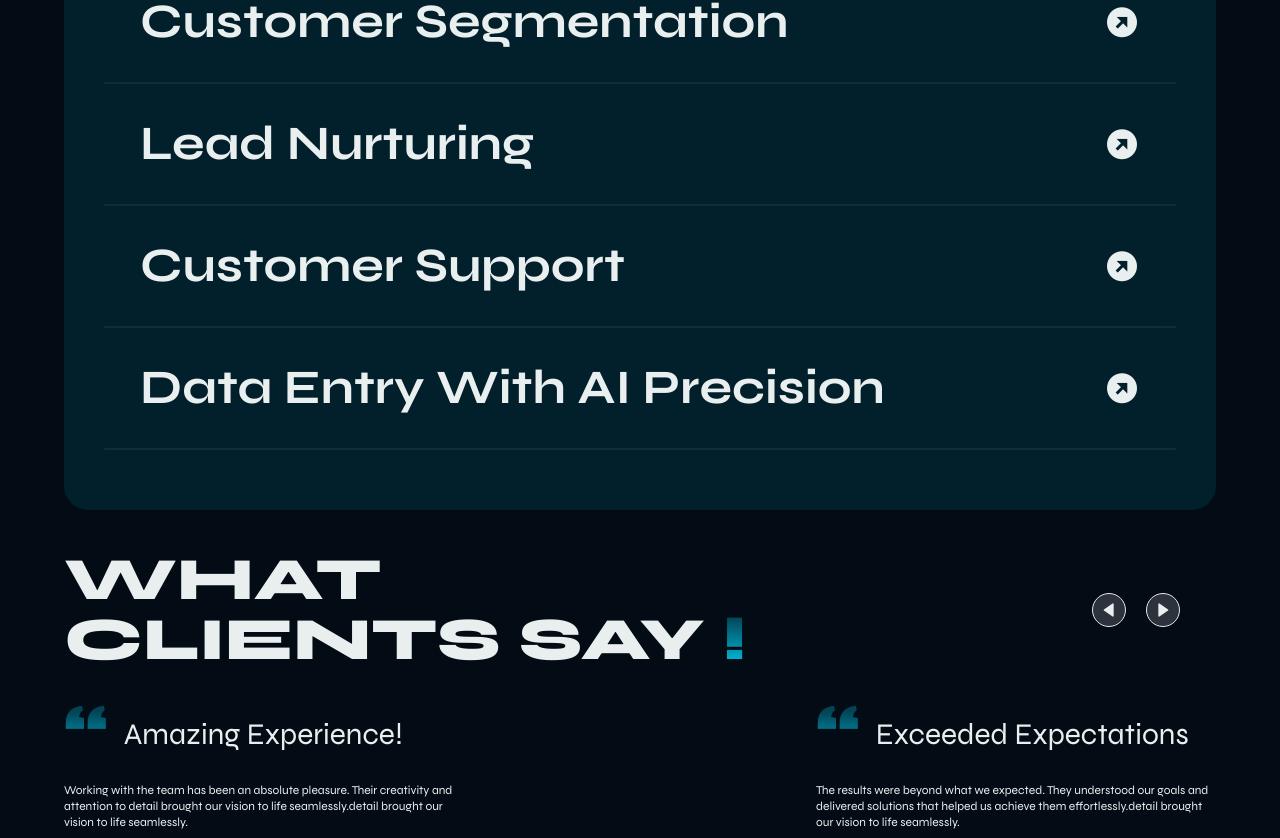
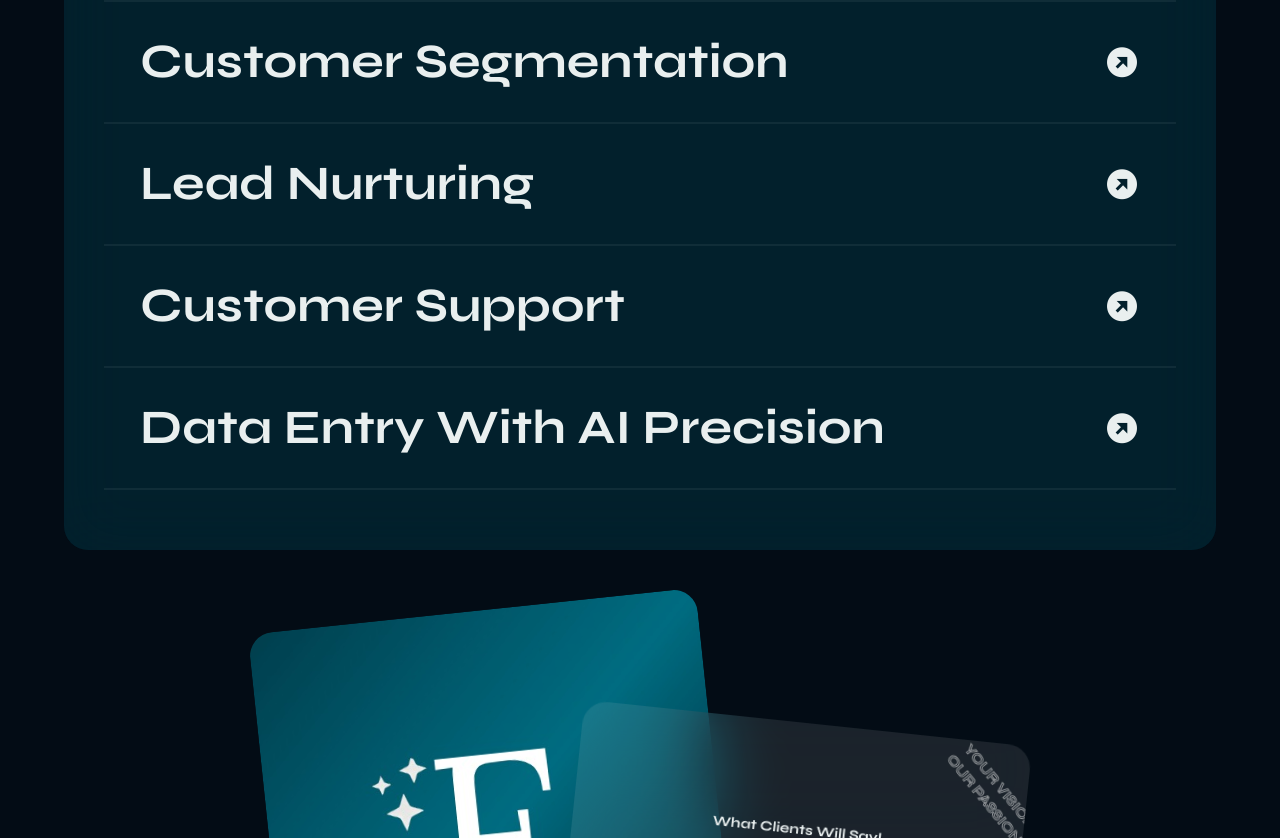
Before and after one commit to itz-abdulfatai/fynixs, a React (Vite) app in the folder frontend/: page / in a window 1280 px wide. Shown: the part 1962-2800 px from the top of the page. Built offline with nearby package versions, Linux system fonts and the light colour scheme.

Commit message:
add what clients say

```diff
--- a/frontend/src/assets/constants.js
+++ b/frontend/src/assets/constants.js
@@ -331,15 +331,19 @@ export const testimonials = [
 export const socials = [
   {
     name: 'facebook',
-    link: 'https://facebook.com',
+    link: 'https://web.facebook.com/profile.php?id=61567109964823',
   },
   {
     name: 'twitter',
-    link: 'https://x.com',
+    link: 'https://x.com/fynixs_',
   },
   {
     name: 'linkedIn',
-    link: 'https://linkedin.com',
+    link: 'https://www.linkedin.com/in/fynixs-221615339/',
+  },
+  {
+    name: 'instagram',
+    link: 'https://www.instagram.com/fynxs00/',
   },
 
 ]
--- a/frontend/src/components/Contact.jsx
+++ b/frontend/src/components/Contact.jsx
@@ -75,11 +75,11 @@ function Contact() {
             <div>
               <div className=" flex items-center gap-3">
                 {" "}
-                <i className="bx  bx-envelope"></i> email@mail.com
+                <i className="bx  bx-envelope"></i> info@fynxs.com
               </div>
               <div className=" flex items-center gap-3">
                 {" "}
-                <i className="bx bx-mobile-alt"></i> 08088 088 088
+                {/* <i className="bx bx-mobile-alt"></i> 08088 088 088 */}
               </div>
             </div>
             {/* socials */}
@@ -87,7 +87,7 @@ function Contact() {
             <div className=" flex items-center gap-3">
               {socials.map((social, index) => {
                 return (
-                  <a
+                  <Link
                     to={social.link}
                     target="_blank"
                     key={index}
@@ -99,8 +99,12 @@ function Contact() {
                       <i className="bx w-full text-2xl hover:opacity-70 bxl-twitter"></i>
                     ) : social.name == "linkedIn" ? (
                       <i className="bx w-full text-2xl hover:opacity-70 bxl-linkedin"></i>
-                    ) : null}
-                  </a>
+
+                    ) : social.name == 'instagram' ? (
+                      <i className='bx w-full text-2xl hover:opacity-70 bxl-instagram-alt'></i>
+                    ):
+                     null}
+                  </Link>
                 );
               })}
             </div>
--- a/frontend/src/components/Footer.jsx
+++ b/frontend/src/components/Footer.jsx
@@ -1,22 +1,19 @@
 // import { useState } from "react"
 // import { Circle } from "./Header"
 
-import { Link } from "react-router-dom"
-import Nav from "./Nav"
+import { Link } from "react-router-dom";
+import Nav from "./Nav";
 
-function Footer({location = 'home'}) {
+function Footer({ location = "home" }) {
   // const [active, setActive] = useState('home')
   return (
     <footer className=" py-10 padding-x flex justify-center md:justify-between items-center">
-     <Link to={'/'} className=" font-syne font-extrabold  uppercase text-xl">
-      fynxs
-    </Link>
-    <Nav location={location}/>
-
-
+      <Link to={"/"} className=" font-syne font-extrabold  uppercase text-xl">
+        fynxs <span className=" text-[10px] capitalize font-semibold" >from lightworks</span>
+      </Link>
+      <Nav location={location} />
     </footer>
-  )
-
+  );
 }
 
-export default Footer
+export default Footer;
--- a/frontend/src/components/home/Hero.jsx
+++ b/frontend/src/components/home/Hero.jsx
@@ -5,7 +5,7 @@ function Hero() {
 
       <section id="home" className=" flex flex-col justify-center gap-10 gradient">
          {/* <span className=" scale-x-[2] transform  inline-block rounded-none mx-10">  o  </span> */}
-     <h1 className=" tracking-wide text-xl md:text-6xl">
+     <h1 className=" tracking-wide text-xl md:text-4xl lg:text-5xl xl:text-6xl">
        {" "}
        automate your <br />{" "}
        <span className="inline-flex items-center">
--- /dev/null
+++ b/frontend/src/components/home/WhatClients.jsx
@@ -0,0 +1,19 @@
+function WhatClients() {
+  return (
+    <section id="reviews" className=" py-5 max-md:min-h-[60vh]  flex flex-col md:flex-row  justify-center md:items-start items-center ">
+
+        <div className=" z-10 flex justify-stretch items-stretch -rotate-6 md:translate-x-20 w-full  max-w-[450px] overflow-hidden rounded-3xl aspect-square">
+            <img src="/logo-big.jpeg" alt="fynix logo" />
+        </div>
+        <div className=" z-20 rotate-6 w-[90%] aspect-square md:-translate-x-20 max-md:-mt-[380px] max-w-[450px]  md:translate-y-28 glass-nav rounded-3xl p-5 flex flex-col justify-center items-center gap-5 relative overflow-hidden ">
+            <h2 className=" text-sm ">What Clients Will Say!</h2>
+            <span className="absolute top-8 opacity-50 rotate-45 uppercase text-sm font-bold text-center -right-6 d-outline hidden md:block">Your Vision, <br/> Our Passion!</span>
+            <p className=" text-sm sm:text-xs  lg:text-sm">As a dynamic startup, we may be new to the scene, but our passion for innovation and creativity is second to none. At FYNIXS, we bring fresh perspectives and cutting-edge strategies, always driven by the mission to make your business thrive. When you partner with us, you&apos;re not just gaining a service provider—you&apos;re gaining a dedicated team that&apos;s fully committed to turning your vision into reality. Together, we&apos;ll set your brand apart and ensure its success. Trust FYNIXS to bring your ideas to life.Crafting Exceptional Outcomes</p>
+            <span className=" text-xs self-end font-thin italic">Innovation Meets Dedication</span>
+        </div>
+
+    </section>
+  )
+}
+
+export default WhatClients
--- a/frontend/src/index.css
+++ b/frontend/src/index.css
@@ -9,11 +9,19 @@
   scroll-behavior: smooth;
 }
 
+
+
 @layer base {
+  .d-outline {
+    -webkit-text-stroke-width: 1px;
+    @apply text-transparent;
+  -webkit-text-stroke-color: white;
+  }
   section {
     max-width: 1440px;
     margin: 0 auto;
-    @apply padding-x  min-h-[90vh] md:min-h-screen;
+    @apply padding-x py-5 md:py-10  min-h-[90vh] md:min-h-screen;
+
   }
 
   /* h1, h2, h3, h4, h5, h6 {
--- a/frontend/src/pages/Home.jsx
+++ b/frontend/src/pages/Home.jsx
@@ -2,10 +2,11 @@ import Hero from "../components/home/Hero";
 import Header from "../components/Header";
 import OurCustomWorkflow from "../components/home/OurCustomWorkflow";
 import Services from "../components/home/Services";
-import Portfolio from "../components/home/Portfolio";
-import Testimonials from "../components/home/Testimonials";
+// import Portfolio from "../components/home/Portfolio";
+// import Testimonials from "../components/home/Testimonials";
 import Contact from "../components/Contact";
 import Footer from "../components/Footer";
+import WhatClients from "../components/home/WhatClients";
 
 function Home() {
   return (
@@ -27,7 +28,10 @@ function Home() {
       {/* <Portfolio /> */}
 
       {/* testimonial */}
-      <Testimonials/>
+      {/* <Testimonials/> */}
+
+      {/* what clients will say */}
+      <WhatClients/>
 
       {/* contact */}
       <Contact/>
```
Also changed, not shown: frontend/public/logo-big.jpeg (added).
